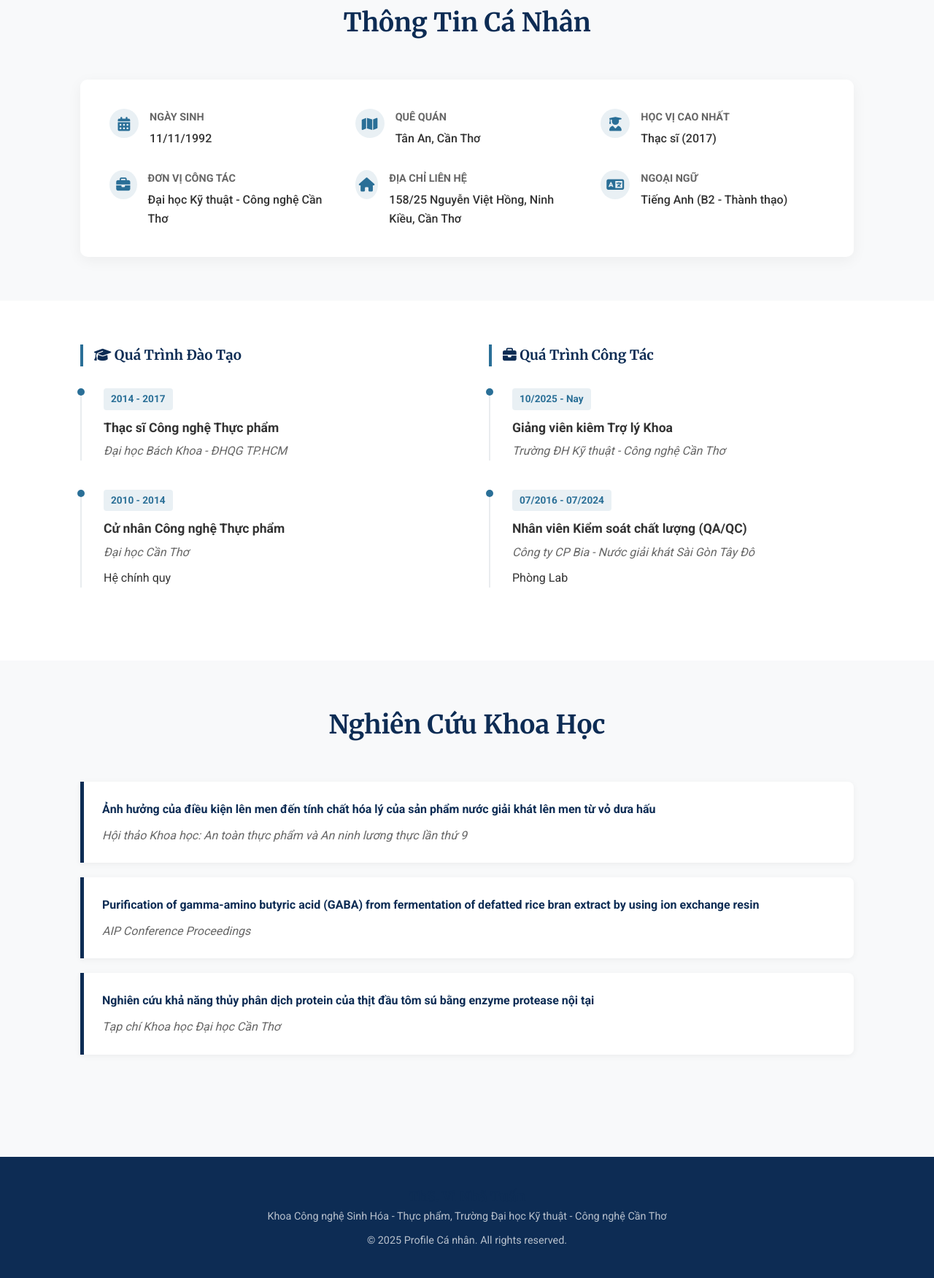
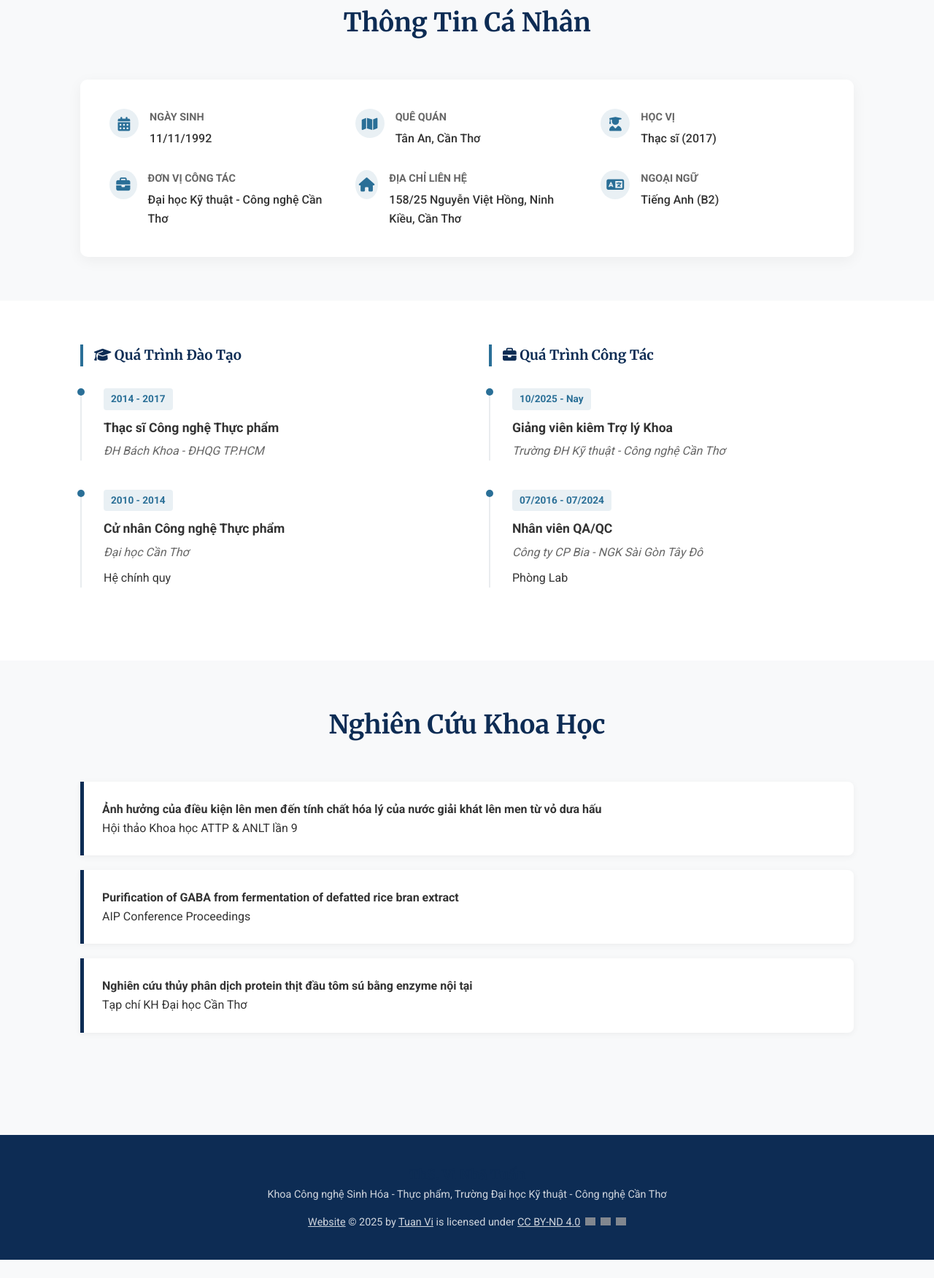
Before and after one commit to ViNhaTuan/Vi-Tuan, a plain HTML site: page index.html in a window 1280 px wide. Shown: the part 395-2146 px from the top of the page at 73% size. After the commit the page ends 2121 px from the top, so only its background shows below. Drawn offline with Linux system fonts and the light colour scheme; grey boxes are pictures that could not be loaded.

Commit message:
Update index.html

```diff
--- a/index.html
+++ b/index.html
@@ -16,9 +16,9 @@
     <style>
         /* --- CSS RESET & VARIABLES --- */
         :root {
-            --primary-color: #0d2c54; /* Xanh Navy đậm */
-            --secondary-color: #2a6f97; /* Xanh vừa */
-            --accent-color: #e0a800; /* Vàng Gold */
+            --primary-color: #0d2c54;
+            --secondary-color: #2a6f97;
+            --accent-color: #e0a800;
             --bg-light: #f8f9fa;
             --text-dark: #333;
             --text-light: #666;
@@ -49,9 +49,9 @@
             padding: 0 20px;
         }
 
-        /* --- HEADER / HERO SECTION --- */
+        /* --- HEADER --- */
         header {
-            background: linear-gradient(rgba(13, 44, 84, 0.9), rgba(13, 44, 84, 0.8)), url('https://images.unsplash.com/photo-1532094349884-543bc11b234d?ixlib=rb-4.0.3&auto=format&fit=crop&w=1920&q=80'); /* Ảnh nền tượng trưng phòng Lab */
+            background: linear-gradient(rgba(13, 44, 84, 0.9), rgba(13, 44, 84, 0.8)), url('https://images.unsplash.com/photo-1532094349884-543bc11b234d?ixlib=rb-4.0.3&auto=format&fit=crop&w=1920&q=80');
             background-size: cover;
             background-position: center;
             color: var(--white);
@@ -85,7 +85,7 @@
             display: inline-block;
         }
 
-        /* --- SECTIONS GENERAL --- */
+        /* SECTIONS GENERAL */
         section {
             padding: 60px 0;
         }
@@ -117,7 +117,7 @@
             z-index: 1;
         }
 
-        /* --- INFO CARDS --- */
+        /* INFO CARDS */
         .personal-info {
             background: var(--white);
             padding: 40px;
@@ -157,7 +157,7 @@
             font-weight: 500;
         }
 
-        /* --- TIMELINE (Education & Work) --- */
+        /* TIMELINE */
         .timeline-section {
             background-color: var(--white);
         }
@@ -220,7 +220,7 @@
             margin-bottom: 10px;
         }
 
-        /* --- PUBLICATIONS --- */
+        /* PUBLICATIONS */
         .publication-card {
             background: var(--white);
             border-left: 5px solid var(--primary-color);
@@ -244,34 +244,7 @@
             top: 10px;
         }
 
-        .publication-card h4 {
-            margin-bottom: 10px;
-            padding-right: 40px;
-            color: var(--primary-color);
-        }
-
-        .publication-card .journal {
-            color: var(--text-light);
-            font-style: italic;
-        }
-
-        /* --- SKILLS / LANGUAGES --- */
-        .skills-container {
-            text-align: center;
-            background: var(--white);
-            padding: 40px;
-            border-radius: 10px;
-        }
-        .skill-badge {
-            display: inline-block;
-            background: var(--primary-color);
-            color: white;
-            padding: 10px 25px;
-            border-radius: 30px;
-            font-weight: bold;
-        }
-
-        /* --- FOOTER --- */
+        /* FOOTER */
         footer {
             background: var(--primary-color);
             color: var(--white);
@@ -281,7 +254,7 @@
         }
 
         footer p {
-            opacity: 0.7;
+            opacity: 0.8;
             font-size: 0.9rem;
         }
     </style>
@@ -301,12 +274,13 @@
         </div>
     </header>
 
-    <!-- ABOUT ME -->
+    <!-- ABOUT -->
     <section id="about">
         <div class="container">
             <div class="section-title">
                 <h2>Thông Tin Cá Nhân</h2>
             </div>
+
             <div class="personal-info">
                 <div class="info-item">
                     <div class="info-icon"><i class="fas fa-calendar-alt"></i></div>
@@ -315,6 +289,7 @@
                         <p>11/11/1992</p>
                     </div>
                 </div>
+
                 <div class="info-item">
                     <div class="info-icon"><i class="fas fa-map"></i></div>
                     <div class="info-content">
@@ -322,13 +297,15 @@
                         <p>Tân An, Cần Thơ</p>
                     </div>
                 </div>
+
                 <div class="info-item">
                     <div class="info-icon"><i class="fas fa-user-graduate"></i></div>
                     <div class="info-content">
-                        <h4>Học vị cao nhất</h4>
+                        <h4>Học vị</h4>
                         <p>Thạc sĩ (2017)</p>
                     </div>
                 </div>
+
                 <div class="info-item">
                     <div class="info-icon"><i class="fas fa-briefcase"></i></div>
                     <div class="info-content">
@@ -336,6 +313,7 @@
                         <p>Đại học Kỹ thuật - Công nghệ Cần Thơ</p>
                     </div>
                 </div>
+
                 <div class="info-item">
                     <div class="info-icon"><i class="fas fa-home"></i></div>
                     <div class="info-content">
@@ -343,30 +321,31 @@
                         <p>158/25 Nguyễn Việt Hồng, Ninh Kiều, Cần Thơ</p>
                     </div>
                 </div>
+
                 <div class="info-item">
                     <div class="info-icon"><i class="fas fa-language"></i></div>
                     <div class="info-content">
                         <h4>Ngoại ngữ</h4>
-                        <p>Tiếng Anh (B2 - Thành thạo)</p>
+                        <p>Tiếng Anh (B2)</p>
                     </div>
                 </div>
             </div>
         </div>
     </section>
 
-    <!-- TIMELINE SECTION -->
+    <!-- TIMELINE -->
     <section id="resume" class="timeline-section">
         <div class="container">
             <div class="timeline-grid">
 
-                <!-- Đào tạo -->
+                <!-- Education -->
                 <div class="timeline-column">
                     <h3><i class="fas fa-graduation-cap"></i> Quá Trình Đào Tạo</h3>
 
                     <div class="timeline-item">
                         <div class="time-period">2014 - 2017</div>
                         <h4>Thạc sĩ Công nghệ Thực phẩm</h4>
-                        <div class="place">Đại học Bách Khoa - ĐHQG TP.HCM</div>
+                        <div class="place">ĐH Bách Khoa - ĐHQG TP.HCM</div>
                     </div>
 
                     <div class="timeline-item">
@@ -377,7 +356,7 @@
                     </div>
                 </div>
 
-                <!-- Công tác -->
+                <!-- Work -->
                 <div class="timeline-column">
                     <h3><i class="fas fa-briefcase"></i> Quá Trình Công Tác</h3>
 
@@ -389,8 +368,8 @@
 
                     <div class="timeline-item">
                         <div class="time-period">07/2016 - 07/2024</div>
-                        <h4>Nhân viên Kiểm soát chất lượng (QA/QC)</h4>
-                        <div class="place">Công ty CP Bia - Nước giải khát Sài Gòn Tây Đô</div>
+                        <h4>Nhân viên QA/QC</h4>
+                        <div class="place">Công ty CP Bia - NGK Sài Gòn Tây Đô</div>
                         <p>Phòng Lab</p>
                     </div>
                 </div>
@@ -399,7 +378,7 @@
         </div>
     </section>
 
-    <!-- PUBLICATIONS -->
+    <!-- RESEARCH -->
     <section id="research">
         <div class="container">
             <div class="section-title">
@@ -408,20 +387,20 @@
 
             <div class="publication-card">
                 <div class="pub-year">2025</div>
-                <h4>Ảnh hưởng của điều kiện lên men đến tính chất hóa lý của sản phẩm nước giải khát lên men từ vỏ dưa hấu</h4>
-                <div class="journal">Hội thảo Khoa học: An toàn thực phẩm và An ninh lương thực lần thứ 9</div>
+                <h4>Ảnh hưởng của điều kiện lên men đến tính chất hóa lý của nước giải khát lên men từ vỏ dưa hấu</h4>
+                <div class="journal">Hội thảo Khoa học ATTP & ANLT lần 9</div>
             </div>
 
             <div class="publication-card">
                 <div class="pub-year">2017</div>
-                <h4>Purification of gamma-amino butyric acid (GABA) from fermentation of defatted rice bran extract by using ion exchange resin</h4>
+                <h4>Purification of GABA from fermentation of defatted rice bran extract</h4>
                 <div class="journal">AIP Conference Proceedings</div>
             </div>
 
             <div class="publication-card">
                 <div class="pub-year">2015</div>
-                <h4>Nghiên cứu khả năng thủy phân dịch protein của thịt đầu tôm sú bằng enzyme protease nội tại</h4>
-                <div class="journal">Tạp chí Khoa học Đại học Cần Thơ</div>
+                <h4>Nghiên cứu thủy phân dịch protein thịt đầu tôm sú bằng enzyme nội tại</h4>
+                <div class="journal">Tạp chí KH Đại học Cần Thơ</div>
             </div>
 
         </div>
@@ -432,7 +411,17 @@
         <div class="container">
             <h3>ThS. Vi Nhã Tuấn</h3>
             <p>Khoa Công nghệ Sinh Hóa - Thực phẩm, Trường Đại học Kỹ thuật - Công nghệ Cần Thơ</p>
-            <p style="margin-top: 10px;">&copy; 2025 Profile Cá nhân. All rights reserved.</p>
+
+            <p style="margin-top: 15px;">
+                <a href="https://vinhatuan.github.io/Vi-Tuan/" style="color:#fff;text-decoration:underline;">Website</a>
+                © 2025 by
+                <a href="https://example.com" style="color:#fff;text-decoration:underline;">Tuan Vi</a>
+                is licensed under
+                <a href="https://creativecommons.org/licenses/by-nd/4.0/" style="color:#fff;text-decoration:underline;">CC BY-ND 4.0</a>
+                <img src="https://mirrors.creativecommons.org/presskit/icons/cc.svg" style="max-width:1em;max-height:1em;margin-left:.2em;">
+                <img src="https://mirrors.creativecommons.org/presskit/icons/by.svg" style="max-width:1em;max-height:1em;margin-left:.2em;">
+                <img src="https://mirrors.creativecommons.org/presskit/icons/nd.svg" style="max-width:1em;max-height:1em;margin-left:.2em;">
+            </p>
         </div>
     </footer>
 
```
